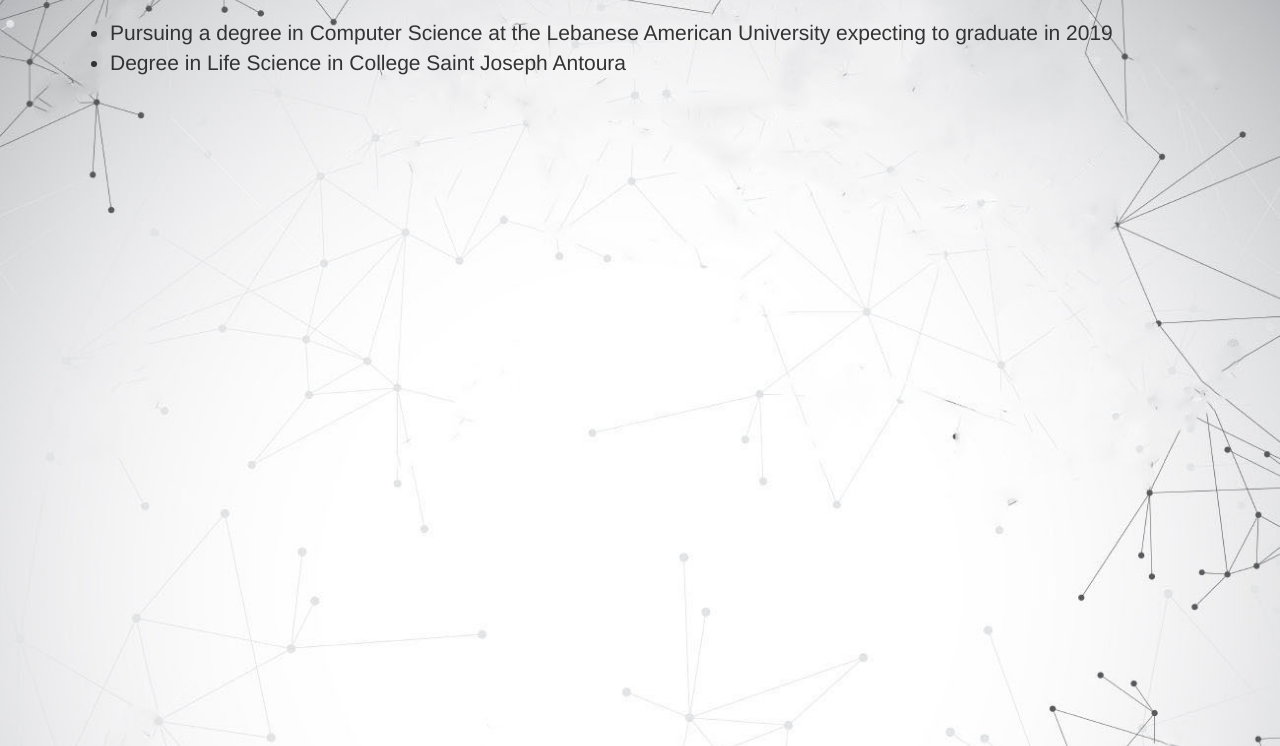
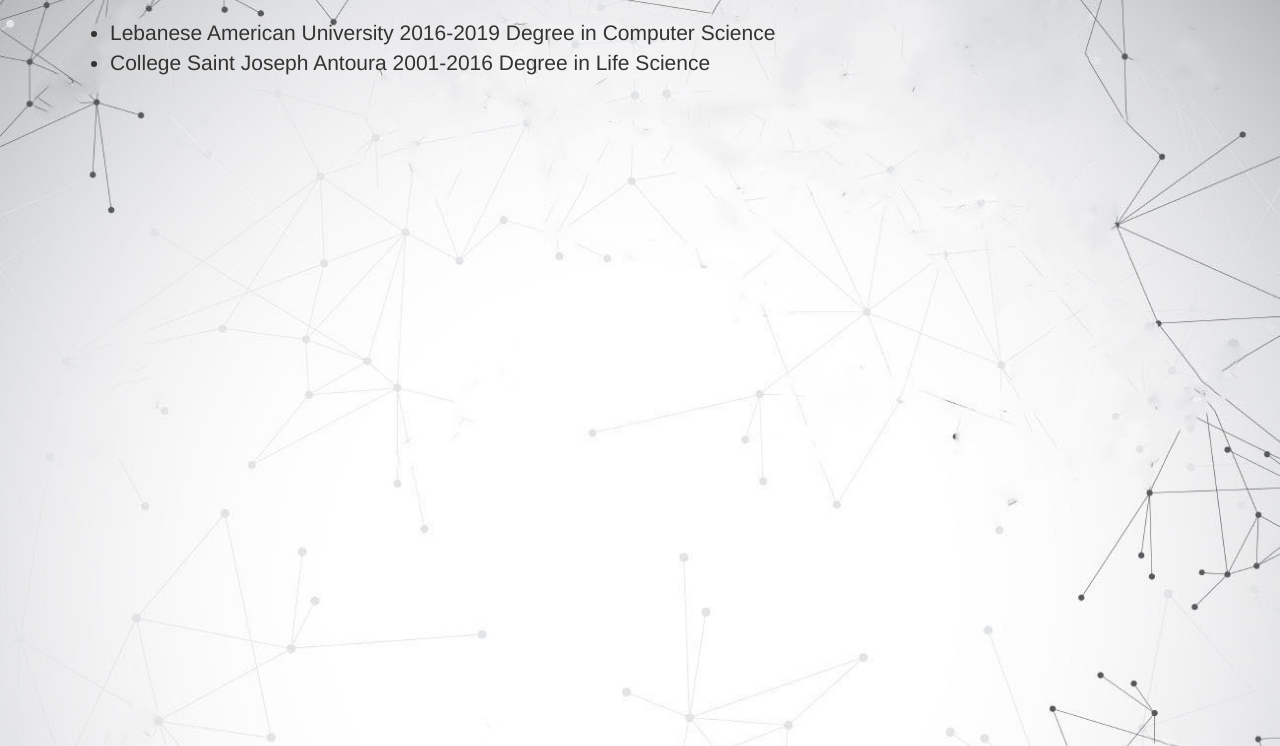
Before and after one commit to pierreabichacra/pierreabichacra.github.io, a plain HTML site: page education.html in a window 1280 px wide. Shown: the part 54-800 px from the top of the page. Drawn offline with Linux system fonts and the light colour scheme.

Commit message:
Update education.html

```diff
--- a/education.html
+++ b/education.html
@@ -22,8 +22,8 @@
 
 <div class="container">
   <ul>
-    <li>Pursuing a degree in Computer Science at the Lebanese American University expecting to graduate in 2019</li>
-    <li>Degree in Life Science in College Saint Joseph Antoura</li>
+    <li>Lebanese American University 2016-2019 Degree in Computer Science</li>
+    <li>College Saint Joseph Antoura 2001-2016 Degree in Life Science</li>
   </ul>
   </div>
 </body>
```
